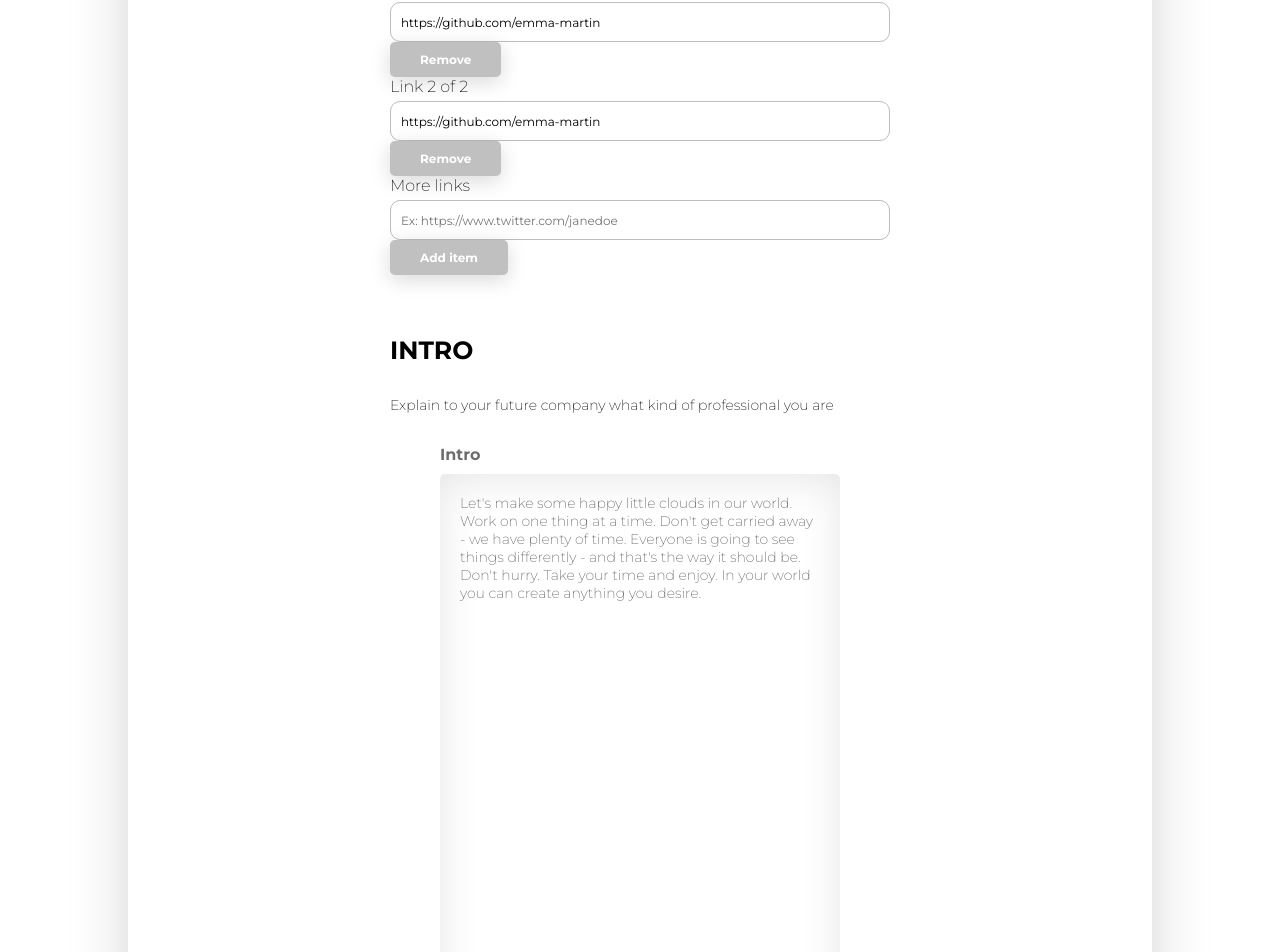
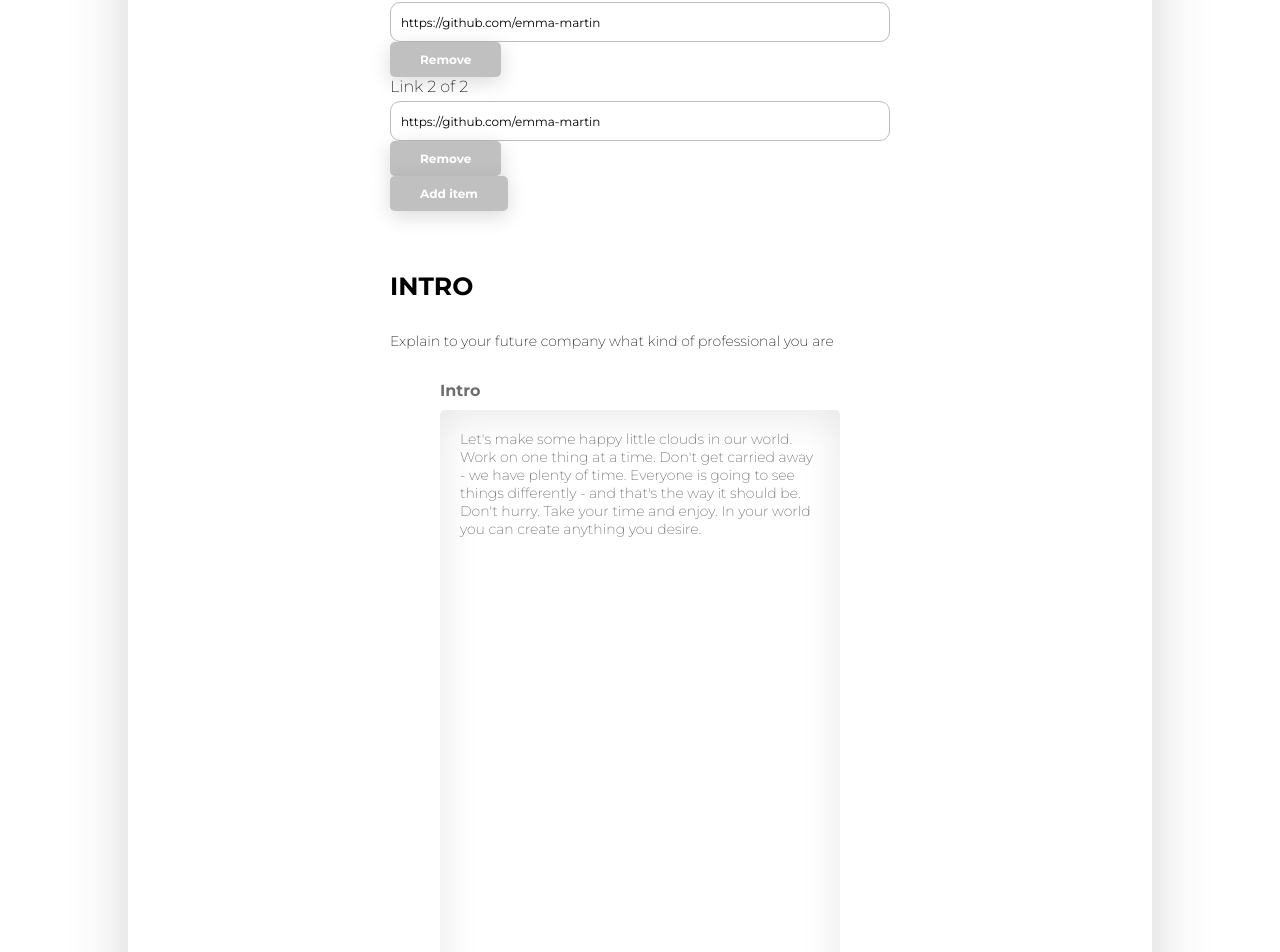
Before and after one commit to sayheylaura/manfred-awesomic-cv, a React (Create React App) app: page /#/ in a window 1280 px wide. Shown: the part 1268-2220 px from the top of the page. Built offline with nearby package versions, Linux system fonts and the light colour scheme.

Commit message:
Add demo of new item on public change

```diff
--- a/src/App.js
+++ b/src/App.js
@@ -13,7 +13,6 @@ class App extends Component {
     super(props);
     this.state = {
       sample: sample_2,
-      publicLinkDefault: "",
       goalDefault: "",
       transportableSkillDefault: "",
       significantExperienceDefault: "",
@@ -134,8 +133,6 @@ class App extends Component {
   }
 
   handleAddLinkItem() {
-    const { publicLinkDefault } = this.state;
-    const newLinkItem = publicLinkDefault;
 
     this.setState(prevState => {
       const newState = {
@@ -145,13 +142,11 @@ class App extends Component {
             ...prevState.sample.author,
             profile: {
               ...prevState.sample.author.profile,
-              publicLinks: prevState.sample.author.profile.publicLinks.concat(
-                newLinkItem
-              )
+              publicLinks: prevState.sample.author.profile.publicLinks
+                .concat("")
             }
           }
         },
-        publicLinkDefault: ""
       };
       return newState;
     });
@@ -673,7 +668,6 @@ class App extends Component {
         <Header />
         <Main
           sample={sample}
-          publicLinkDefault={publicLinkDefault}
           goalDefault={goalDefault}
           transportableSkillDefault={transportableSkillDefault}
           significantExperienceDefault={significantExperienceDefault}
@@ -695,7 +689,6 @@ class App extends Component {
           handleRemoveLinkItem={this.handleRemoveLinkItem}
           handleLinkChange={this.handleLinkChange}
           handleIntroChange={this.handleIntroChange}
-
           handleAddGoal={this.handleAddGoal}
           handleRemoveGoal={this.handleRemoveGoal}
           handleGoalsInput={this.handleGoalsInput}
--- a/src/components/Form/index.js
+++ b/src/components/Form/index.js
@@ -14,7 +14,6 @@ class Form extends Component {
   render() {
     const {
       sample,
-      publicLinkDefault,
       goalDefault,
       transportableSkillDefault,
       significantExperienceDefault,
@@ -87,7 +86,6 @@ class Form extends Component {
         <FormAuthor
           sample={sample}
           image={sample.author.profile.image}
-          publicLinkDefault={publicLinkDefault}
           handleImage={handleImage}
           handleProfileInputs={handleProfileInputs}
           handleDefaultInputChange={handleDefaultInputChange}
@@ -175,7 +173,6 @@ class Form extends Component {
 
 Form.propTypes = {
   sample: PropTypes.object.isRequired,
-  publicLinkDefault: PropTypes.string.isRequired,
   goalDefault: PropTypes.string.isRequired,
   transportableSkillDefault: PropTypes.string.isRequired,
   significantExperienceDefault: PropTypes.string.isRequired,
--- a/src/components/FormAuthor/index.js
+++ b/src/components/FormAuthor/index.js
@@ -62,8 +62,6 @@ class FormAuthor extends Component {
 
         <FormPublicLinks
           publicLinks={publicLinks}
-          publicLinkDefault={publicLinkDefault}
-          handleDefaultInputChange={handleDefaultInputChange}
           handleAddLinkItem={handleAddLinkItem}
           handleRemoveLinkItem={handleRemoveLinkItem}
           handleLinkChange={handleLinkChange}
@@ -75,7 +73,6 @@ class FormAuthor extends Component {
 
 FormAuthor.propTypes = {
   sample: PropTypes.object.isRequired,
-  publicLinkDefault: PropTypes.string.isRequired,
   handleImage: PropTypes.func.isRequired,
   handleProfileInputs: PropTypes.func.isRequired,
   handleDefaultInputChange: PropTypes.func.isRequired,
--- a/src/components/FormPublicLinks/index.js
+++ b/src/components/FormPublicLinks/index.js
@@ -1,6 +1,5 @@
 import React, { Component } from "react";
 import PropTypes from "prop-types";
-import FormInput from "../FormInput";
 import Button from "../Button";
 import FormPublicLinksItem from "../FormPublicLinksItem";
 
@@ -8,8 +7,6 @@ class FormPublicLinks extends Component {
   render() {
     const {
       publicLinks,
-      publicLinkDefault,
-      handleDefaultInputChange,
       handleAddLinkItem,
       handleRemoveLinkItem,
       handleLinkChange
@@ -36,16 +33,6 @@ class FormPublicLinks extends Component {
           );
         })}
 
-        <FormInput
-          labelContent="More links"
-          styles="form__input"
-          inputType="string"
-          inputName="publicLinkDefault"
-          inputValue={publicLinkDefault}
-          example="Ex: https://www.twitter.com/janedoe"
-          handleInputChange={handleDefaultInputChange}
-        />
-
         <Button
           buttonType="button"
           styles="add-btn"
@@ -60,8 +47,6 @@ class FormPublicLinks extends Component {
 
 FormPublicLinks.propTypes = {
   publicLinks: PropTypes.array.isRequired,
-  publicLinkDefault: PropTypes.string.isRequired,
-  handleDefaultInputChange: PropTypes.func.isRequired,
   handleAddLinkItem: PropTypes.func.isRequired,
   handleRemoveLinkItem: PropTypes.func.isRequired,
   handleLinkChange: PropTypes.func.isRequired
--- a/src/components/Main/index.js
+++ b/src/components/Main/index.js
@@ -36,7 +36,6 @@ class Main extends Component {
   render() {
     const {
       sample,
-      publicLinkDefault,
       goalDefault,
       transportableSkillDefault,
       significantExperienceDefault,
@@ -110,7 +109,6 @@ class Main extends Component {
               render={() => (
                 <Form
                   sample={sample}
-                  publicLinkDefault={publicLinkDefault}
                   goalDefault={goalDefault}
                   transportableSkillDefault={transportableSkillDefault}
                   significantExperienceDefault={significantExperienceDefault}
@@ -178,7 +176,6 @@ class Main extends Component {
 
 Main.propTypes = {
   sample: PropTypes.object.isRequired,
-  publicLinkDefault: PropTypes.string.isRequired,
   goalDefault: PropTypes.string.isRequired,
   transportableSkillDefault: PropTypes.string.isRequired,
   significantExperienceDefault: PropTypes.string.isRequired,
```
Also changed, not shown: 1 other file (tests, documents, lock files or other folders).
